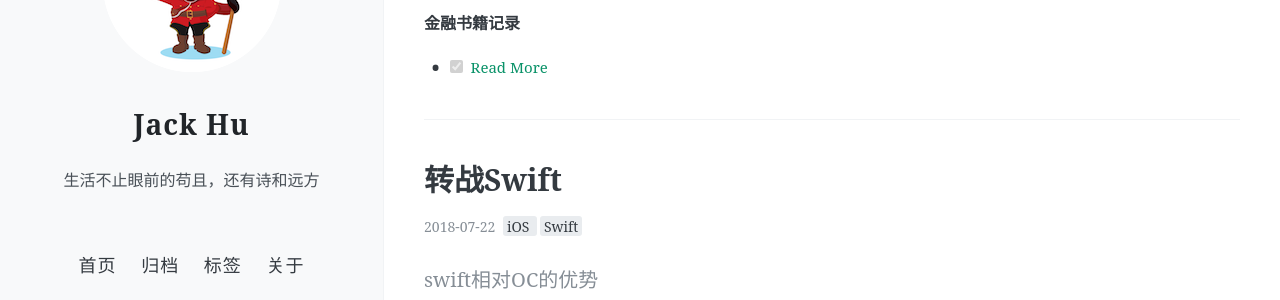
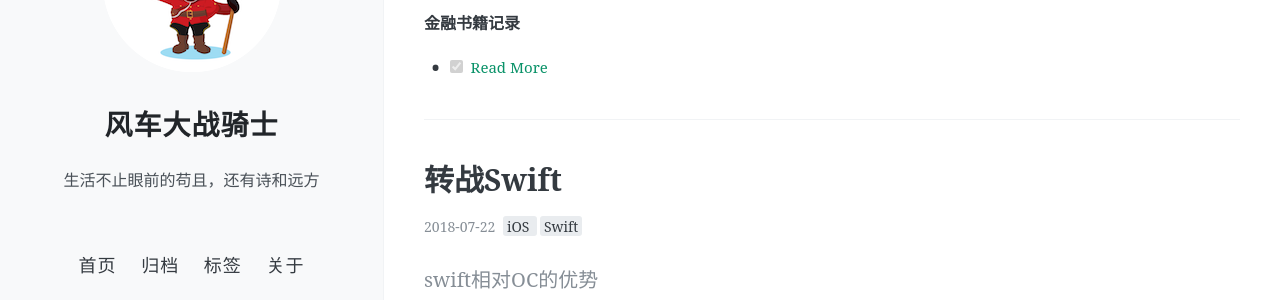
Before and after one commit to AndreHu88/AndreHu88.github.io, a Jekyll site: the page built from index.html, in a window 1280 px wide. Shown: the part 226-526 px from the top of the page. Built offline with Jekyll 4.4.1, drawn with Linux system fonts in a browser that asks for light colours; nearby versions of some CDN libraries; the list of posts is cut into pages by our own code.

```diff
--- a/_config.yml
+++ b/_config.yml
@@ -2,7 +2,7 @@
 # 这个文档包含了本博客的设定信息，你可以编辑它来个性化自己的博客，
 #
 # 井号后面的文字是说明文档，不会被程序读取。
-name: Jack Hu
+name: 风车大战骑士
 # 描述/签名
 description: 生活不止眼前的苟且，还有诗和远方
 
```
